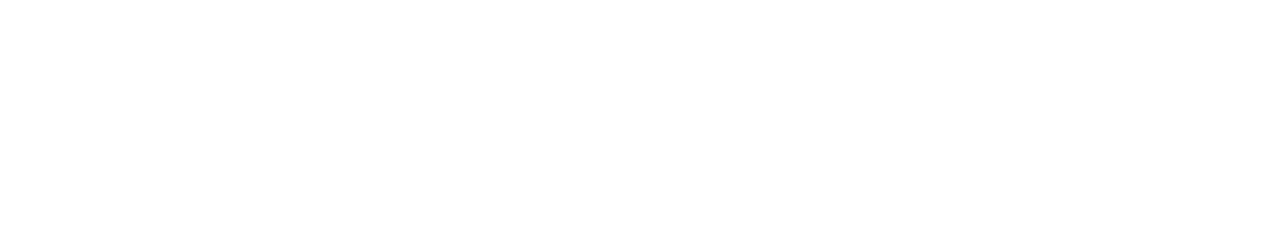
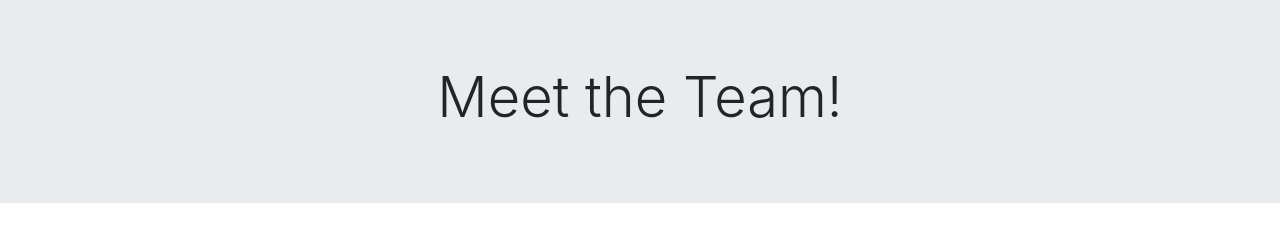
Before and after one commit to lamperouge1218/Team-Generator, a website: page index.html in a window 1280 px wide. Drawn offline with nearby package versions, Linux system fonts and the light colour scheme.

Commit message:
did initial jumbotron and default styling for page

```diff
--- a/index.html
+++ b/index.html
@@ -12,6 +12,14 @@
 </head>
 
 <body>
+    <header>
+        <div class="jumbotron jumbotron-fluid text-center">
+            <div class="container">
+              <h1 class="display-4">Meet the Team!</h1>
+
+            </div>
+          </div>
+    </header>
 
 </body>
 
```
